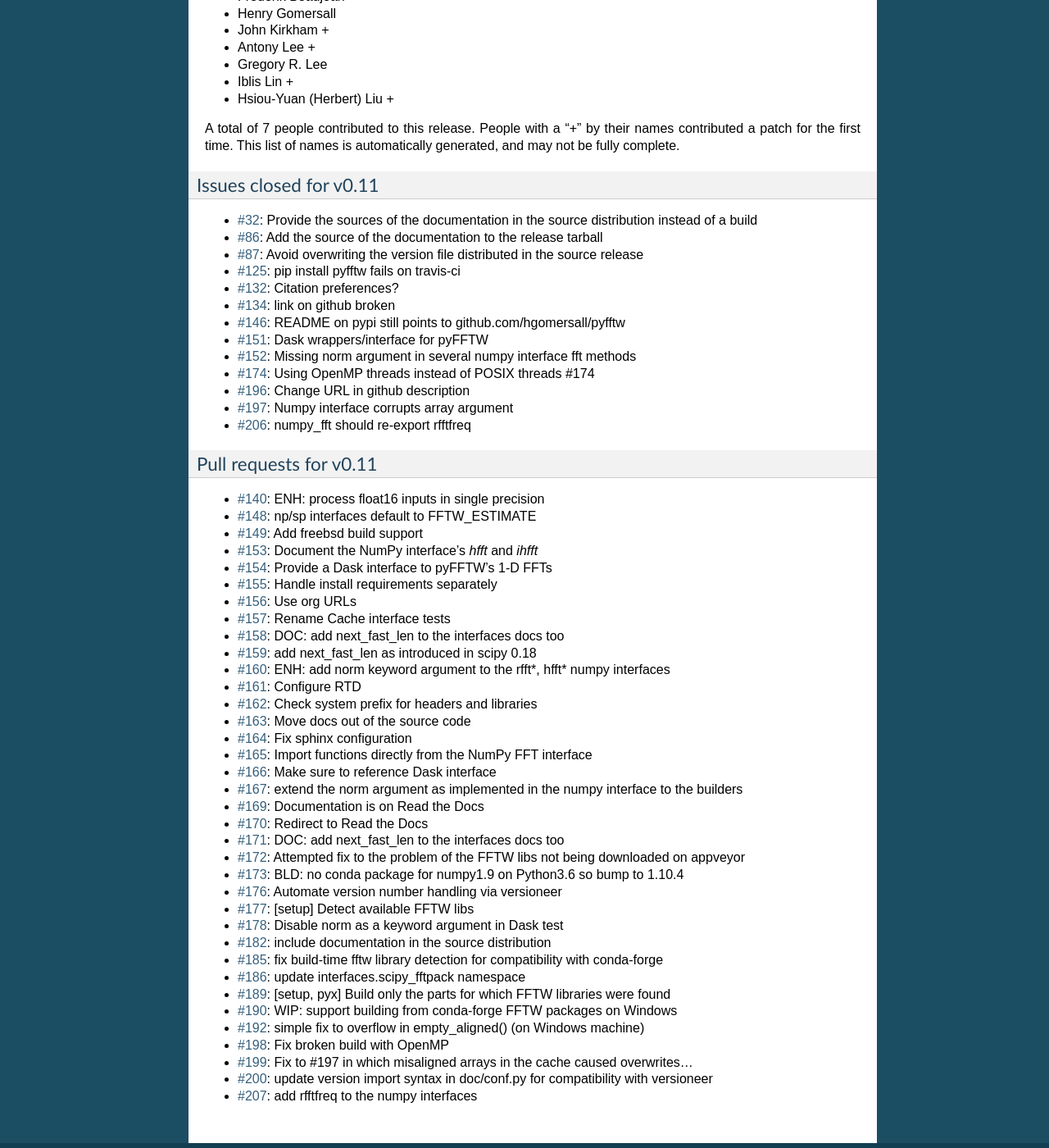
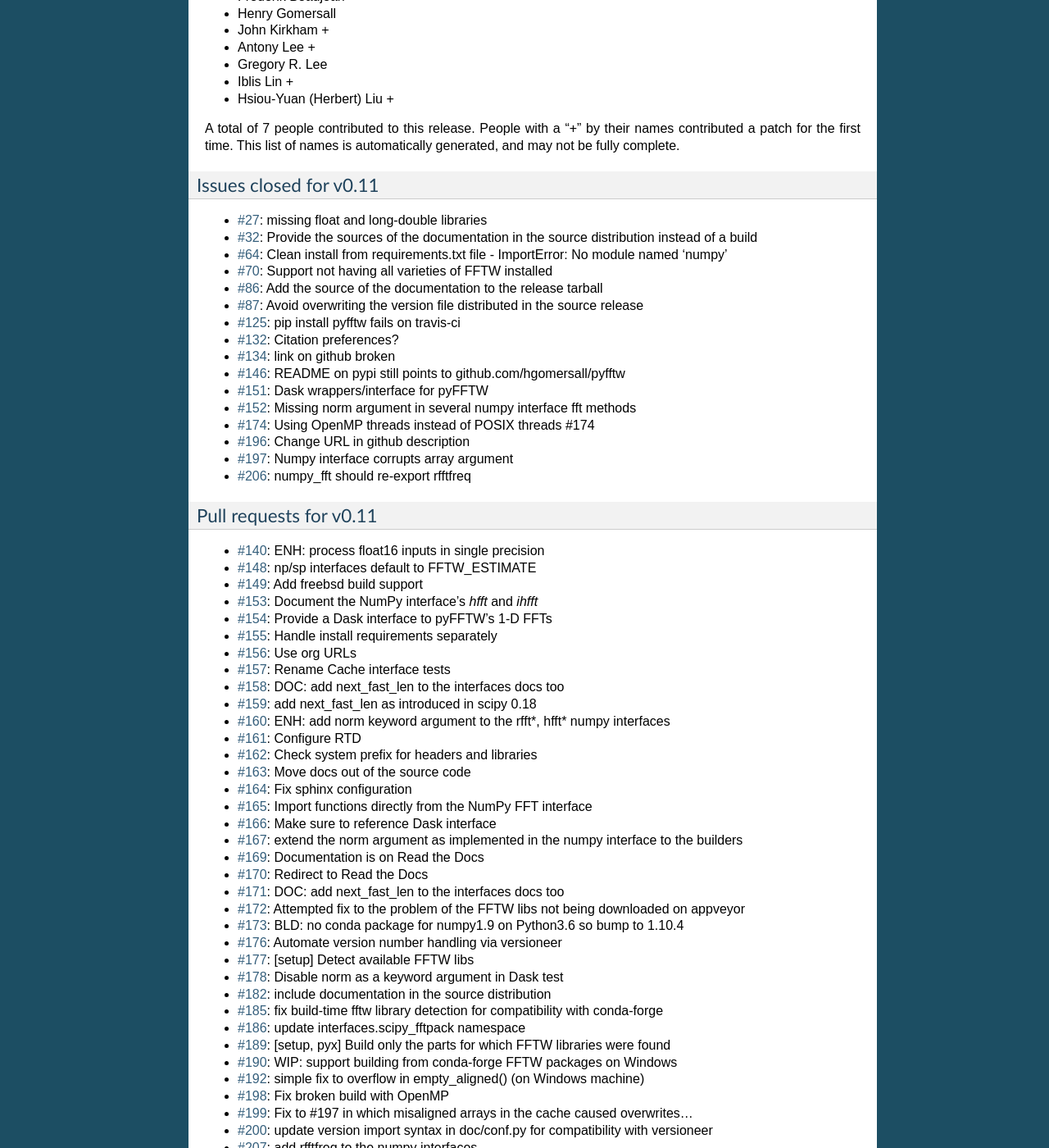
Before and after one commit to pyFFTW/pyFFTW, a Sphinx documentation site: the page built from docs/release/0.11.0.rst, in a window 1280 px wide and 1400 px high, scrolled down 1914 px. Shown: the whole window at 82% size. Built offline with Sphinx 7.4.7, drawn with Linux system fonts in a browser that asks for light colours; pages that are not in the unit, such as notebooks, are missing from menus; some of the changed text lies outside the part shown.

Commit message:
Add some recent issues and PRs to the list
Various bug fixes mostly targeted towards building and installing. Some
other bug fixes as well.

```diff
--- a/docs/release/0.11.0.rst
+++ b/docs/release/0.11.0.rst
@@ -119,7 +119,10 @@
 
 Issues closed for v0.11
 ------------------------
+- `#27 <https://github.com/pyFFTW/pyFFTW/issues/27>`__: missing float and long-double libraries
 - `#32 <https://github.com/pyFFTW/pyFFTW/issues/32>`__: Provide the sources of the documentation in the source distribution instead of a build
+- `#64 <https://github.com/pyFFTW/pyFFTW/issues/64>`__: Clean install from requirements.txt file - ImportError: No module named 'numpy'
+- `#70 <https://github.com/pyFFTW/pyFFTW/issues/70>`__: Support not having all varieties of FFTW installed
 - `#86 <https://github.com/pyFFTW/pyFFTW/issues/86>`__: Add the source of the documentation to the release tarball
 - `#87 <https://github.com/pyFFTW/pyFFTW/issues/87>`__: Avoid overwriting the version file distributed in the source release
 - `#125 <https://github.com/pyFFTW/pyFFTW/issues/125>`__: pip install pyfftw fails on travis-ci
@@ -171,3 +174,5 @@
 - `#199 <https://github.com/pyFFTW/pyFFTW/pull/199>`__: Fix to #197 in which misaligned arrays in the cache caused overwrites…
 - `#200 <https://github.com/pyFFTW/pyFFTW/pull/200>`__: update version import syntax in doc/conf.py for compatibility with versioneer
 - `#207 <https://github.com/pyFFTW/pyFFTW/pull/207>`__: add rfftfreq to the numpy interfaces
+- `#209 <https://github.com/pyFFTW/pyFFTW/pull/209>`__: Fix dtype bug on systems where longdouble is equivalent to double
+- `#210 <https://github.com/pyFFTW/pyFFTW/pull/210>`__: setup.py: make sure install_requires contains numpy
```
